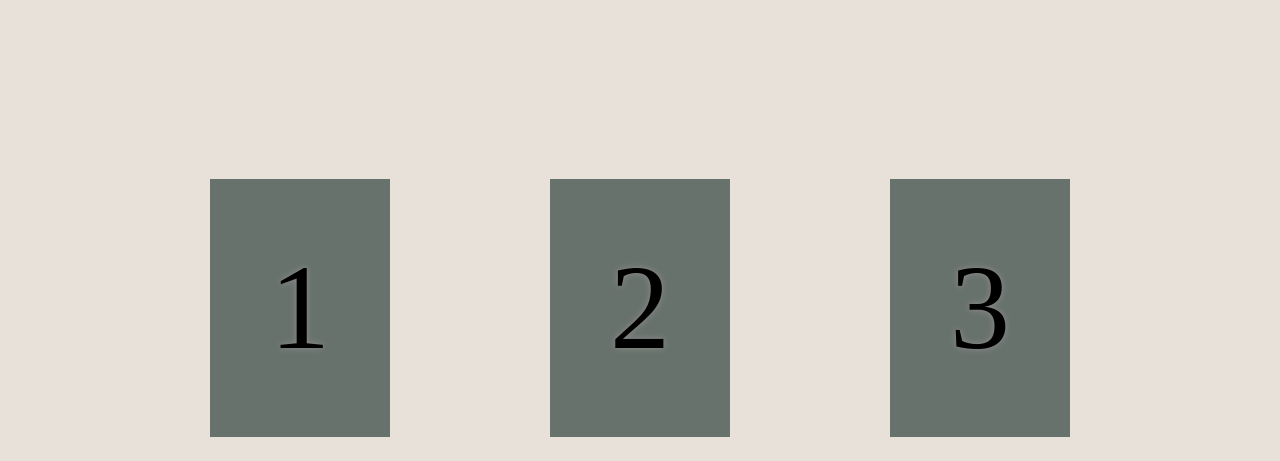
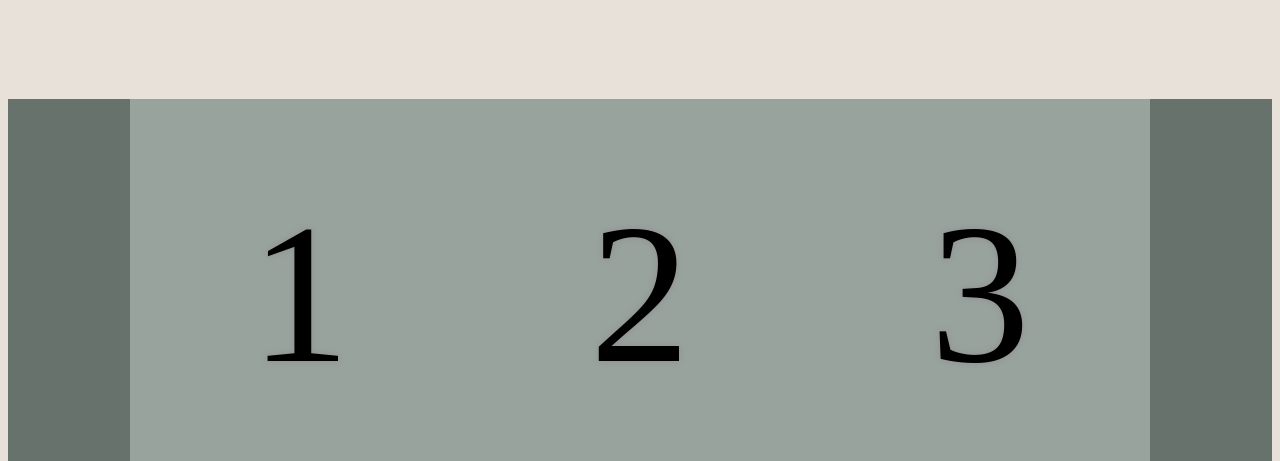
Before and after one commit to SizhenChen/mediaQueryPractice, a plain HTML site: page index.html in a window 1280 px wide. Shown: the part 339-800 px from the top of the page. Drawn offline with Linux system fonts and the light colour scheme; a web font is replaced by a local one.

Commit message:
Update style.css

```diff
--- a/style.css
+++ b/style.css
@@ -25,12 +25,15 @@ p:nth-child(2){
     justify-content: center;
     flex-wrap: wrap;
     flex-direction: column;
+    background-color: rgb(104, 114, 109);
   }
   .flex-container > div {
-    background-color: rgb(104, 114, 109);
-    margin: 4rem;
-    padding: 3rem;
-    font-size: 6rem;
+    background-color: rgb(152, 163, 158);
+    margin: 0rem;
+    padding: 4rem;
+    padding-left: 6rem;
+    padding-right: 6rem;
+    font-size: 10rem;
   }
 
 @media (min-width: 480px){
```
